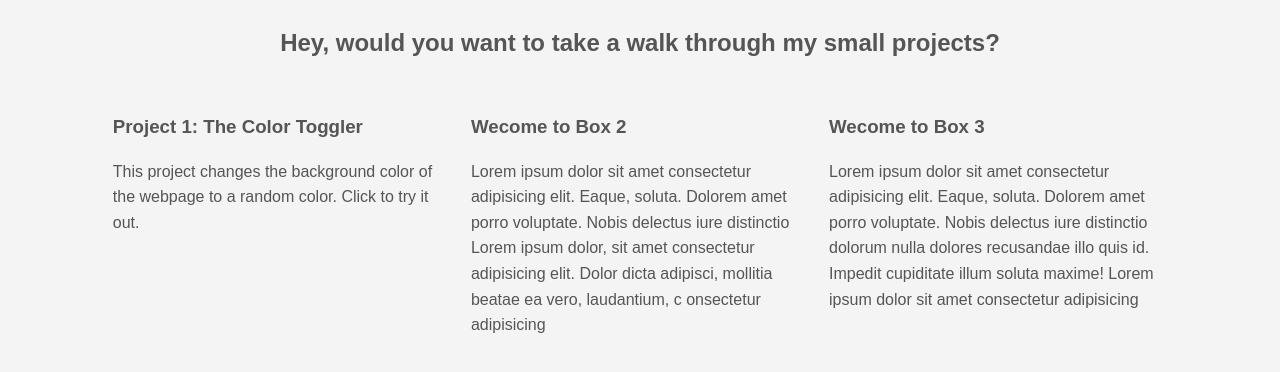
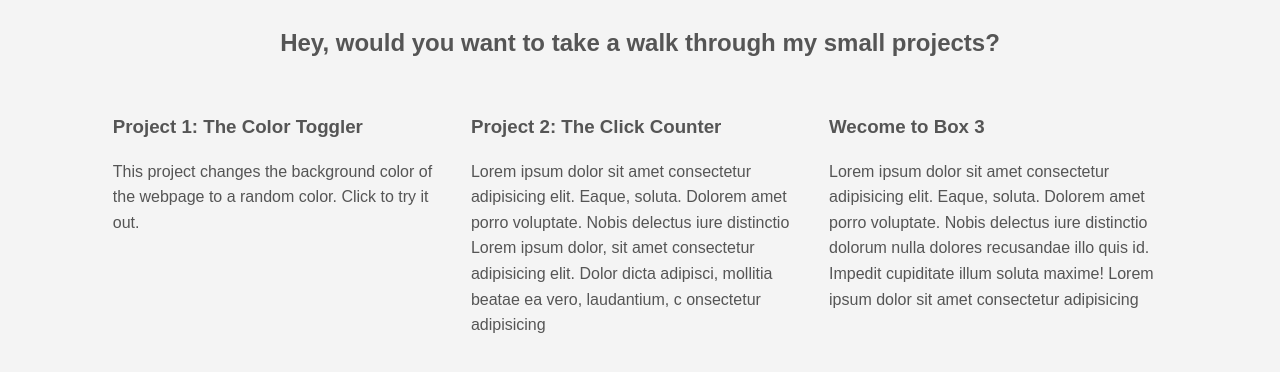
Before and after one commit to amal-Sobur/sobur.com, a plain HTML site: page index.html in a window 1280 px wide. Drawn offline with Linux system fonts and the light colour scheme.

Commit message:
I tried to connect another page

```diff
--- a/index.html
+++ b/index.html
@@ -12,10 +12,10 @@
           <p>This project changes the background color of the webpage to a random color. Click to try it out.</p>
         </a></div>
 
-        <div class="box-2">
-            <h3>Wecome to Box 2</h3>
+        <div class="box-2"><a href="click-counter-1\click-counter.html">
+            <h3>Project 2: The Click Counter</h3>
             <p>Lorem ipsum dolor sit amet consectetur adipisicing elit. Eaque, soluta. Dolorem amet porro voluptate. Nobis delectus iure distinctio Lorem ipsum dolor, sit amet consectetur adipisicing elit. Dolor dicta adipisci, mollitia beatae ea vero, laudantium, c onsectetur adipisicing </p>
-        </div>
+        </a></div>
 
         <div class="box-3">
             <h3>Wecome to Box 3</h3>
```
